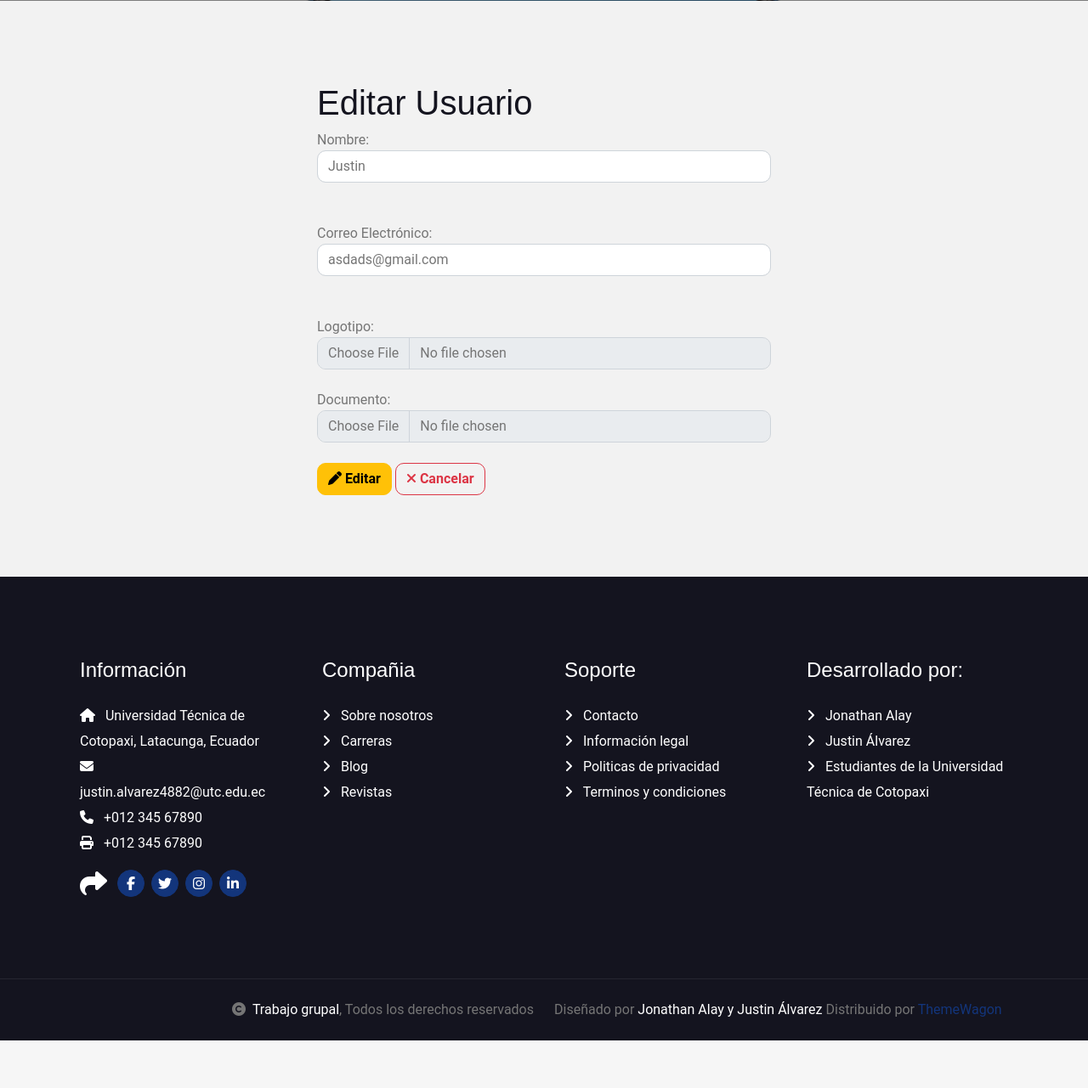
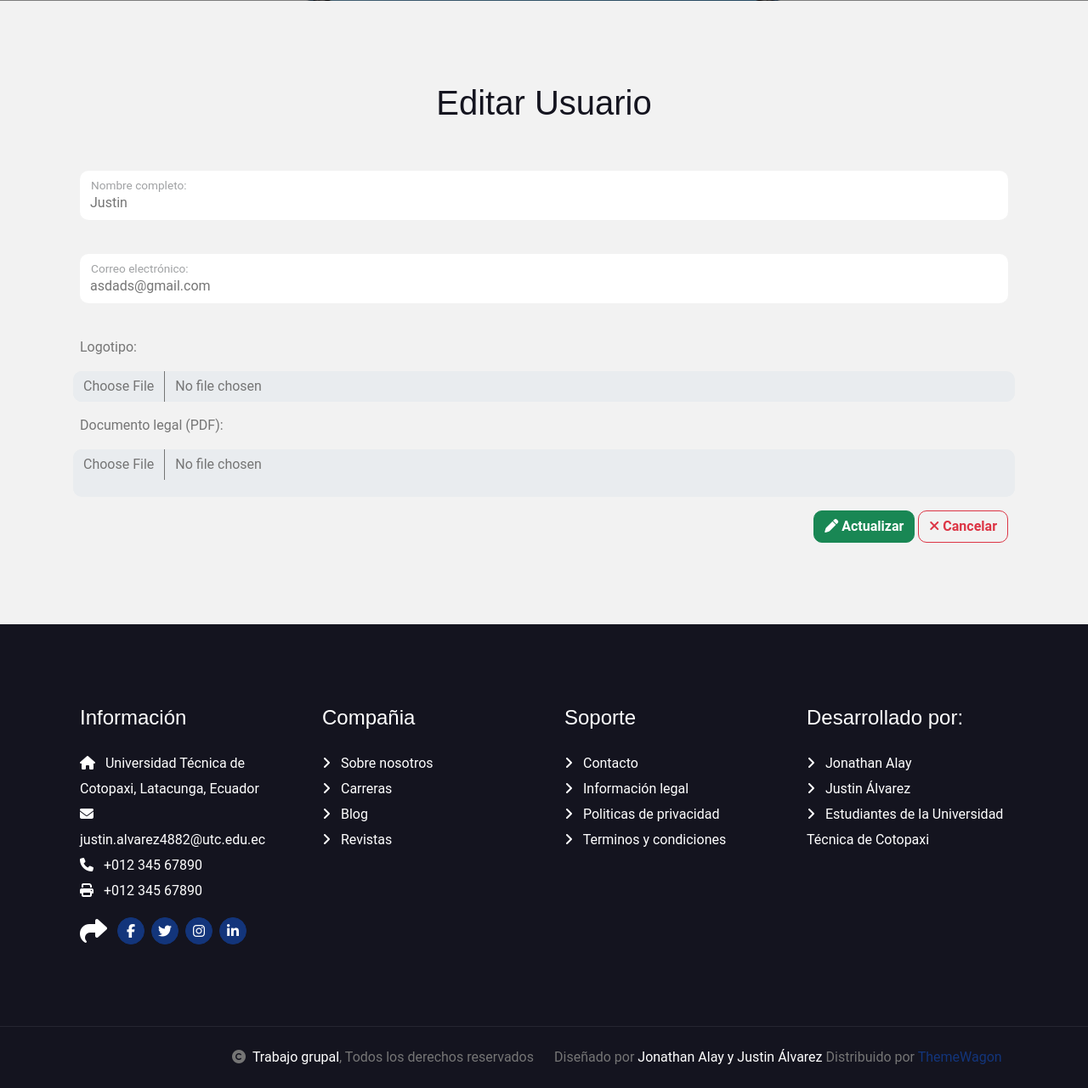
Before and after one commit to Jonathan-25-02/actividad_clases, a Django app: page /editarUsuario/4 in a window 1280 px wide. Shown: the part 799-2080 px from the top of the page at 85% size. Before the commit the page ends 2024 px from the top, so only its background shows below. Run offline with Django 5.2, Linux system fonts and the light colour scheme; data comes from the database, SQL or seed files in the repository; both versions use the stored data as it was after the commit; some libraries are stand-ins or nearby versions.

Commit message:
Se ha cambiado vistas de edicion

```diff
--- a/Aplicaciones/Dispositivos/templates/editarUsuario.html
+++ b/Aplicaciones/Dispositivos/templates/editarUsuario.html
@@ -1,27 +1,37 @@
 {% extends './plantilla.html' %}
 {% block contenido %}
 <div class="row">
-    <div class="col-md-3"></div>
-    <div class="col-md-6 bg-light">
-        <h1>Editar Usuario</h1>
+    <div class="col-md-12 bg-light">
+        <h1 class="text-center">Editar Usuario</h1><br><br>
 
         <form action="/procesarEdicionUsuario/{{ usuarioEditar.id }}" method="post" enctype="multipart/form-data">
             {% csrf_token %}
+            <div class="row g-3">
+                <div class="col-md-12">
+                    <div class="form-floating mb-4">
+                        <input class="form-control border-0" type="text" name="nombre" id="nombre" value="{{ usuarioEditar.nombre }}">
+                        <label for="nombre">Nombre completo:</label>
+                    </div>
+                </div>
 
-            <label for="nombre">Nombre:</label><br>
-            <input class="form-control" type="text" name="nombre" id="nombre" value="{{ usuarioEditar.nombre }}"><br><br>
+                <div class="col-md-12">
+                    <div class="form-floating mb-4">
+                        <input class="form-control border-0" type="email" name="email" id="email" value="{{ usuarioEditar.email }}">
+                        <label for="email">Correo electrónico:</label>
+                    </div>
+                </div>
 
-            <label for="email">Correo Electrónico:</label><br>
-            <input class="form-control" type="email" name="email" id="email" value="{{ usuarioEditar.email }}"><br><br>
+                <label for="logo">Logotipo:</label>
+                <input type="file" name="logo" id="logo" class="form-control border-0"> <br>
 
-            <label for="logo">Logotipo:</label><br>
-            <input type="file" name="logo" id="logo" class="form-control"><br>
-
-            <label for="archivo">Documento:</label><br>
-            <input type="file" name="archivo" id="archivo" class="form-control"><br>
-
-            <button class="btn btn-warning" type="submit"><i class="fa fa-pen"></i> Editar</button>
-            <a class="btn btn-outline-danger" href="/usuarios"><i class="fa fa-times"></i> Cancelar</a>
+                <label for="archivo">Documento legal (PDF):</label>
+                <input type="file" name="archivo" id="archivo" class="form-control border-0"> <br>
+                <br><br>
+                <div class="col-md-12 text-end">
+                    <button class="btn btn-success" type="submit"><i class="fa fa-pen"></i> Actualizar</button>
+                    <a class="btn btn-outline-danger" href="/usuarios"><i class="fa fa-times"></i> Cancelar</a>
+                </div>
+            </div>
 
         </form>
 
@@ -31,15 +41,21 @@
                 allowedFileExtensions: ["png", "jpg", "jpeg"],
                 showCaption: false,
                 dropZoneEnabled: true,
-                showClose: false
+                showClose: false,
+                showUpload: false,
+                showCancel: false,
+                maxFileCount: 1
             });
 
             $("#archivo").fileinput({
                 language: "es",
-                allowedFileExtensions: ['pdf', 'doc', 'docx', 'txt'],
+                allowedFileExtensions: ['pdf'],
                 showCaption: false,
                 dropZoneEnabled: true,
-                showClose: false
+                showClose: false,
+                showUpload: false,
+                showCancel: false,
+                maxFileCount: 1
             });
         </script>
     </div>
--- a/Aplicaciones/Dispositivos/templates/usuario.html
+++ b/Aplicaciones/Dispositivos/templates/usuario.html
@@ -1,8 +1,7 @@
 {% extends './plantilla.html' %}
 {% block contenido %}
-<br>
 <h1>Listado de Usuarios</h1>
-<a href="/nuevoUsuario" class="btn btn-primary">Agregar Usuario</a>
+<a href="/nuevoUsuario" class="btn btn-primary">Agregar Usuario</a><br>
 
 <table class="table table-bordered table-hover" id="tbl_usuarios">
     <thead>
--- a/Aplicaciones/Dispositivos/views.py
+++ b/Aplicaciones/Dispositivos/views.py
@@ -15,7 +15,6 @@ def guardarUsuario(request):
     email = request.POST["email"]
     logo = request.FILES.get("logo")
     archivo = request.FILES.get("archivo")
-
     Usuario.objects.create(nombre=nombre, email=email, logo=logo, archivo=archivo)
     messages.success(request, "Usuario guardado exitosamente")
     return redirect('/usuarios')
@@ -38,7 +37,7 @@ def procesarEdicionUsuario(request, id):
     messages.success(request, "Usuario actualizado exitosamente")
     return redirect('/usuarios')
 
- # asumiendo que Dispositivo tiene FK a Usuario
+# asumiendo que Dispositivo tiene FK a Usuario
 
 def dispositivos(request):
     listadoDispositivos = Dispositivo.objects.all()
```
Also changed, not shown: Aplicaciones/Dispositivos/templates/nuevoUsuario.html (+0 -18 lines), Actividad/media/logos_usuarios/about-img_QhzU6k7.jpg (added), Actividad/media/logos_usuarios/about-img_YxNe63X.jpg (added), Actividad/media/logos_usuarios/about-img_pOzSPKY.jpg (added), db.sqlite3, 3 other files.
